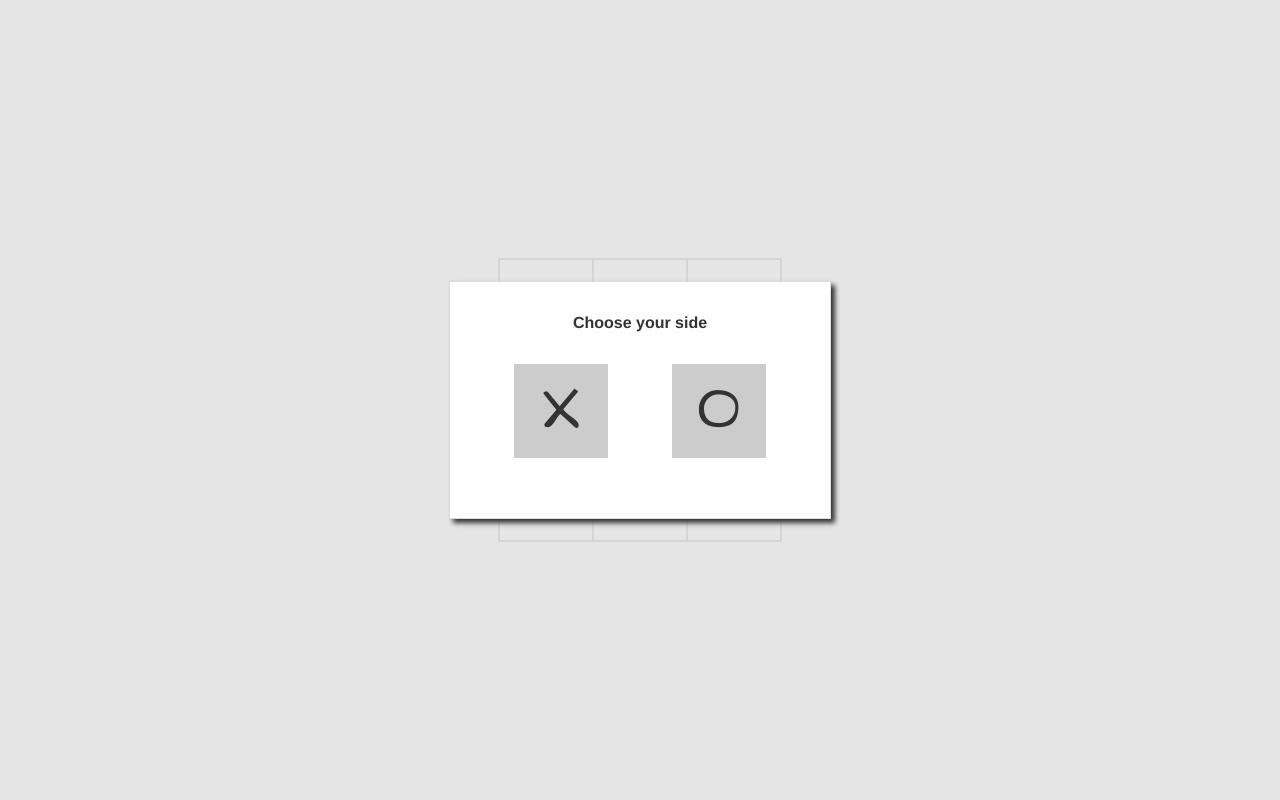
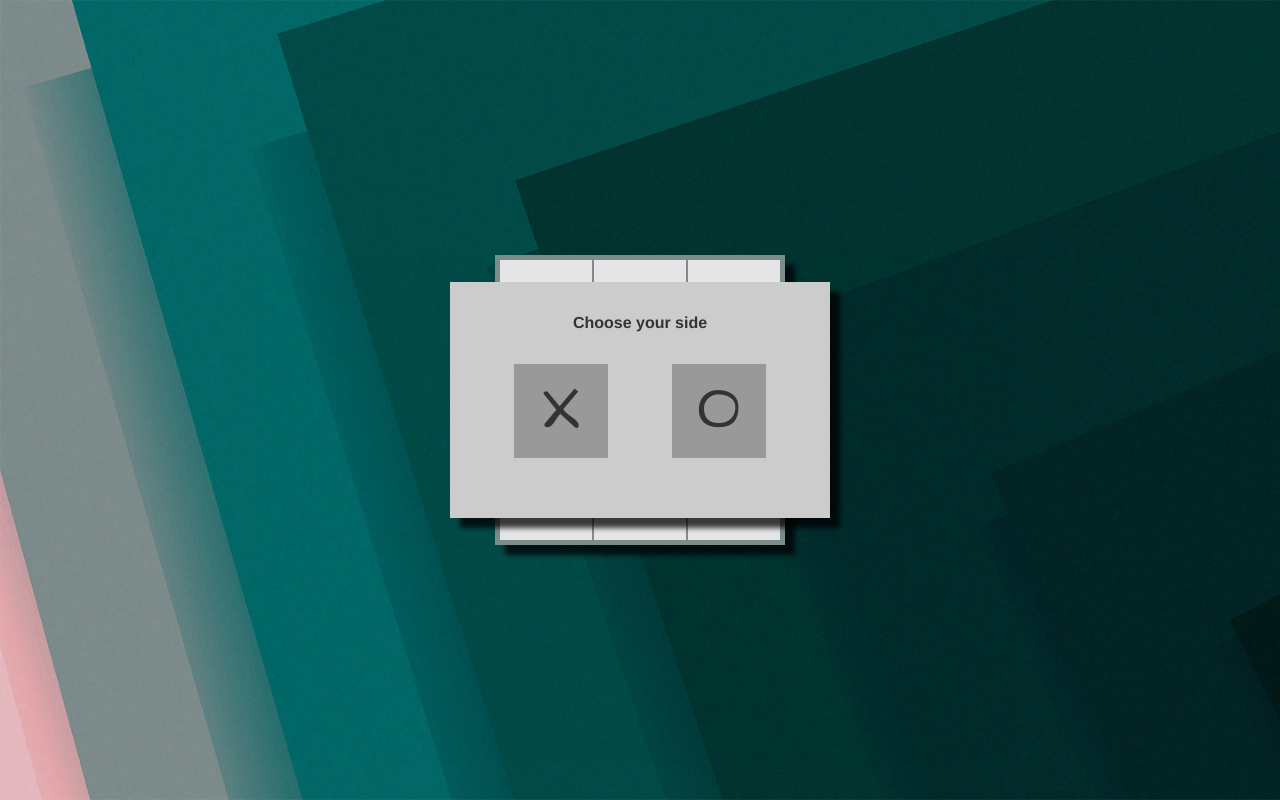
Before and after one commit to georgius1024/tic-tac-toe, a Vue app: page / in a window 1280 px wide. Built offline with nearby package versions, Linux system fonts and the light colour scheme.

Commit message:
styling & coloring

```diff
--- a/src/App.vue
+++ b/src/App.vue
@@ -11,7 +11,11 @@
       @reset="resetGame"
     />
     <div class="side-panel">
-      <button class="reset-button" v-show="humanPlayer !== -1" @click="resetGame">Restart</button>
+      <button
+        class="reset-button"
+        v-show="humanPlayer !== -1 && !finished"
+        @click="resetGame"
+      >Restart</button>
     </div>
     <Setup ref="setup" @input="startGame" />
     <Report ref="report" @input="resetGame" />
@@ -132,6 +136,8 @@ main {
   align-items: center;
   justify-content: center;
   flex-direction: column;
+  background-image: url('./assets/background.jpg');
+  background-size: cover;
 }
 .side-panel {
   display: flex;
--- a/src/components/Board.vue
+++ b/src/components/Board.vue
@@ -63,7 +63,9 @@ export default {
 <style  scoped>
 .board {
   display: inline;
-  border: 1px solid #eee;
+  border: 4px solid #8b9b9b;
+  background-color: #fff;
+  box-shadow: 10px 10px 5px 0px rgba(0, 0, 0, 0.75);
 }
 .board .row {
   display: flex;
--- a/src/components/Cell.vue
+++ b/src/components/Cell.vue
@@ -47,7 +47,8 @@ export default {
   align-content: center;
   width: 94px;
   height: 94px;
-  border: 1px solid #eee;
+  color: #312603;
+  border: 1px solid #8b9b9b;
   cursor: pointer;
 }
 .cell.highlight {
--- a/src/components/Report.vue
+++ b/src/components/Report.vue
@@ -4,7 +4,7 @@
       <div class="report" v-show="visible">
         <div class="close" href="#" @click="hide">&times;</div>
         <div class="message">{{message}}</div>
-        <p class="cta">Click to restart game</p>
+        <p class="cta">Restart game</p>
       </div>
     </transition>
   </div>
@@ -54,9 +54,9 @@ export default {
   top: 12px;
   width: 50vw;
   margin: auto;
-  border: 1ps solid #ddd;
-  background: #fff;
-  box-shadow: 4px 4px 5px;
+  border: 1ps solid #8b9b9b;
+  background: #ccc;
+  box-shadow: 10px 10px 5px 0px rgba(0, 0, 0, 0.75);
   padding: 16px 16px 0;
   cursor: default;
   position: relative;
@@ -86,6 +86,7 @@ export default {
 .cta {
   font-size: 80%;
   cursor: pointer;
+  margin-bottom: 16px;
 }
 
 .slide-enter-active {
--- a/src/components/Setup.vue
+++ b/src/components/Setup.vue
@@ -42,9 +42,9 @@ export default {
   justify-content: center;
 }
 .modal {
-  border: 1px solid #ddd;
-  background: #fff;
-  box-shadow: 4px 4px 5px;
+  border: 1ps solid #8b9b9b;
+  background: #ccc;
+  box-shadow: 10px 10px 5px 0px rgba(0, 0, 0, 0.75);
   padding: 32px;
   display: flex;
   flex-direction: column;
@@ -69,8 +69,8 @@ export default {
   align-content: center;
   width: 94px;
   height: 94px;
-  border: 1px solid #ccc;
-  background-color: #ccc;
+  border: 1px solid #999;
+  background-color: #999;
   cursor: pointer;
   color: #333;
   margin: 0 32px 28px;
```
Also changed, not shown: src/assets/background.jpg (added).
